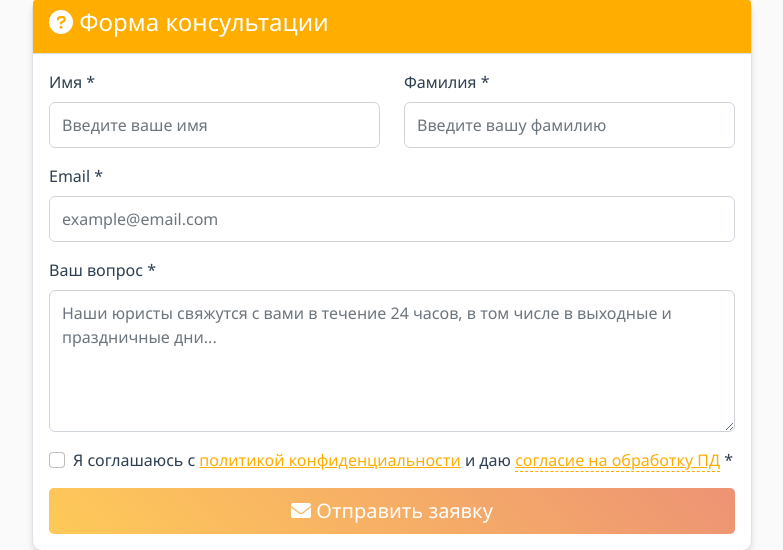
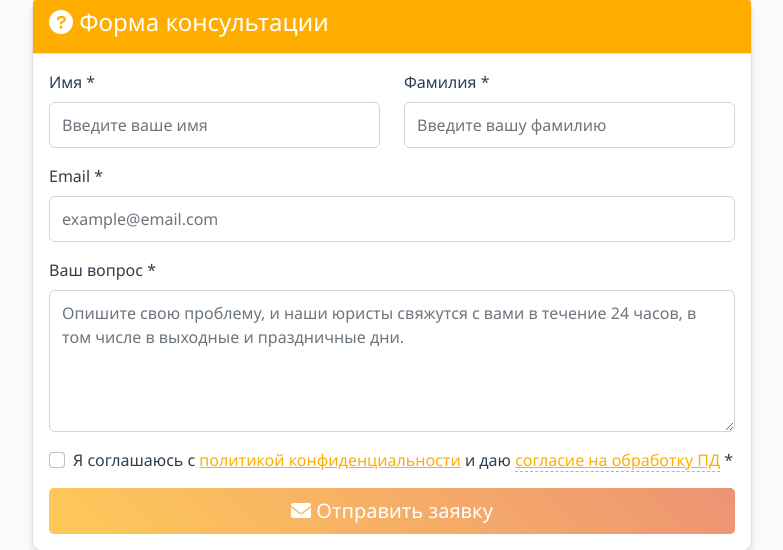
Before and after one commit to sergey-globus/Cons_plus, a Django app: page /consultation/ in a window 1280 px wide. Shown: the part 293-843 px from the top of the page, without its empty margins (248-1031 px from the left). Run offline with Django 4.2, Linux system fonts and the light colour scheme; data comes from the database, SQL or seed files in the repository; parts of the project's set-up code (start-up, migrations or seed data) failed here and were passed over.

Commit message:
add: some remarks

```diff
--- a/templates/main/consultation.html
+++ b/templates/main/consultation.html
@@ -49,7 +49,7 @@
 
                         <div class="mb-3">
                             <label for="id_question" class="form-label">Ваш вопрос *</label>
-                            <textarea name="question" id="id_question" class="form-control" rows="5" placeholder="Наши юристы свяжутся с вами в течение 24 часов, в том числе в выходные и праздничные дни... " required></textarea>
+                            <textarea name="question" id="id_question" class="form-control" rows="5" placeholder="Опишите свою проблему, и наши юристы свяжутся с вами в течение 24 часов, в том числе в выходные и праздничные дни. " required></textarea>
                         </div>
 
                         <div class="mb-3 form-check">
```
